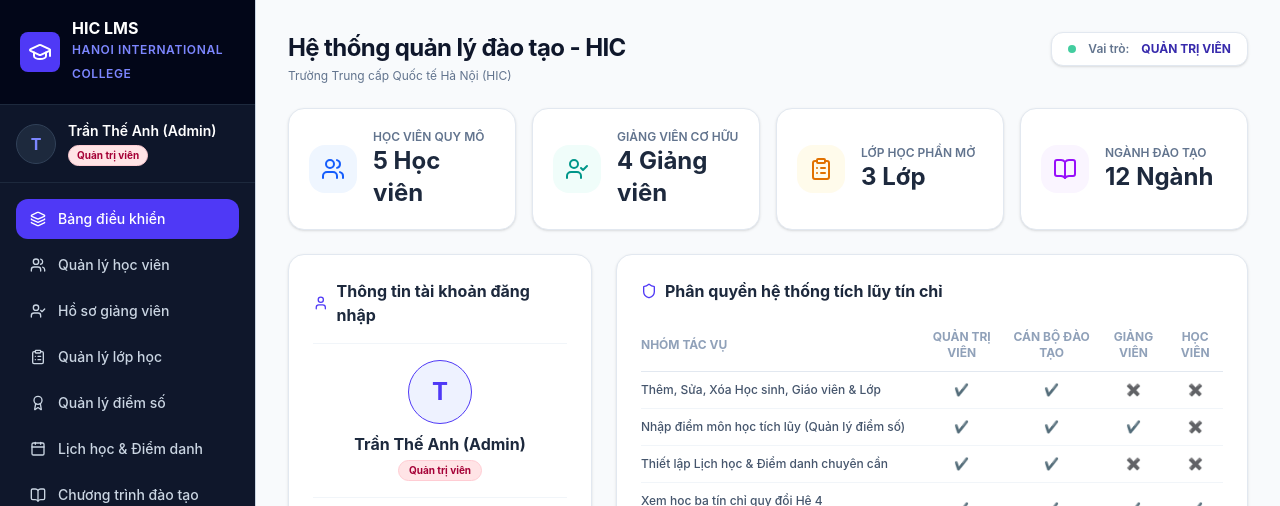
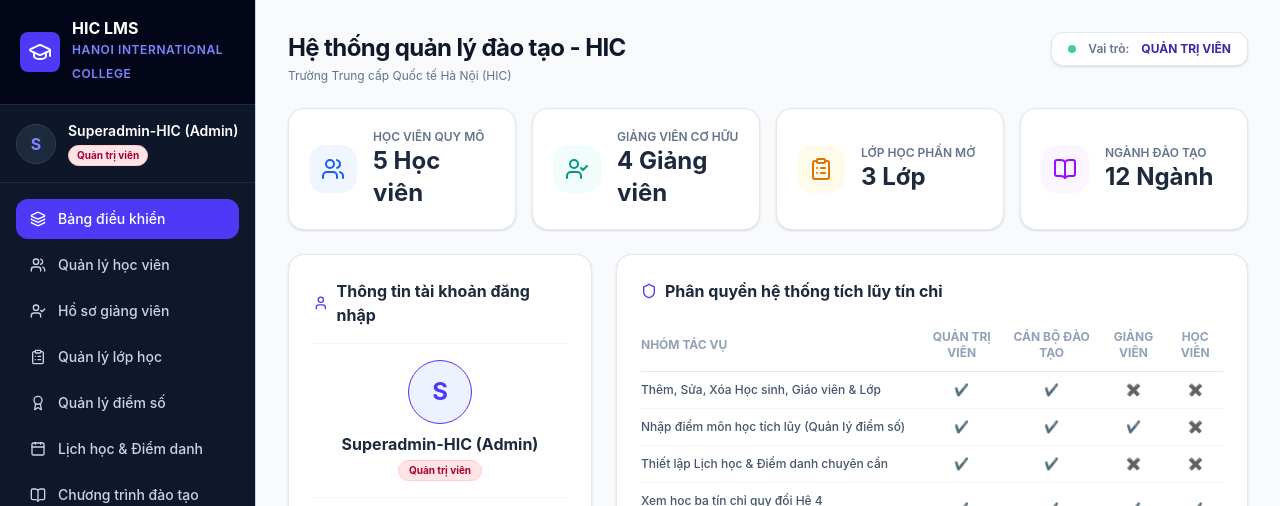
Before and after one commit to darkforest1992/hic-tms-portal, a React (Vite) app: page / in a window 1280 px wide. Shown: the top 506 px of the page. Built offline with nearby package versions, Linux system fonts and the light colour scheme.

Commit message:
Update App.jsx

```diff
--- a/src/App.jsx
+++ b/src/App.jsx
@@ -425,8 +425,8 @@
 
 // === DANH SÁCH TÀI KHOẢN MẪU BAN ĐẦU ===
 const USERS_ACCOUNTS = [
-  { username: 'admin', password: '123', name: 'Trần Thế Anh (Admin)', role: 'admin', email: 'admin@tms-edu.vn' },
-  { username: 'cbdt', password: '123', name: 'Nguyễn Thị Minh (Cán bộ)', role: 'staff', email: 'minh.nt@tms-edu.vn' },
+  { username: 'admin', password: '123', name: 'Superadmin-HIC (Admin)', role: 'admin', email: 'admin@tms-edu.vn' },
+  { username: 'cbdt', password: '123', name: 'Nguyễn Yến Đường (Cán bộ)', role: 'staff', email: 'minh.nt@tms-edu.vn' },
   { username: 'GV001', password: '123', name: 'PGS. TS. Nguyễn Tiến Dũng', role: 'teacher', email: 'dung.nt@tms-edu.vn', teacherId: 'GV001' },
   { username: 'HV001', password: '123', name: 'Nguyễn Văn Anh', role: 'student', email: 'vananh.nguyen@gmail.com', studentId: 'HV001' },
   { username: 'HV002', password: '123', name: 'Trần Thị Bình', role: 'student', email: 'thibinh.tran@gmail.com', studentId: 'HV002' },
```
